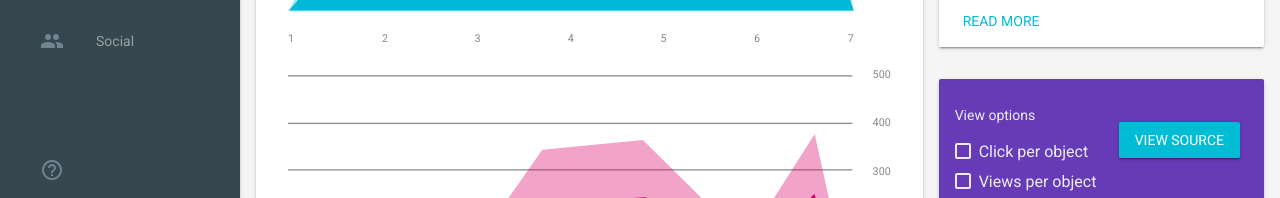
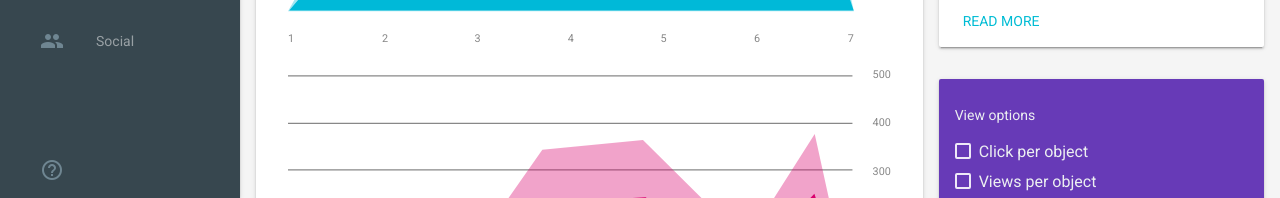
Before and after one commit to hackages/app.hacklunch, a website built with webpack: page public/index.html in a window 1280 px wide. Shown: the part 602-800 px from the top of the page. Built offline with nearby package versions, Linux system fonts and the light colour scheme; some packages are replaced by stand-ins of ours; files whose address does not match are found by name.

Commit message:
removed source from index.html

```diff
--- a/public/index.html
+++ b/public/index.html
@@ -5,7 +5,7 @@
     <meta http-equiv="X-UA-Compatible" content="IE=edge">
     <meta name="description" content="A front-end template that helps you build fast, modern mobile web apps.">
     <meta name="viewport" content="width=device-width, initial-scale=1">
-    <title>Material Design Lite</title>
+    <title>Hack your lunch with education content</title>
 
     <!-- Add to homescreen for Chrome on Android -->
     <meta name="mobile-web-app-capable" content="yes">
@@ -32,17 +32,6 @@
     <link rel="stylesheet" href="https://fonts.googleapis.com/icon?family=Material+Icons">
     <link rel="stylesheet" href="https://code.getmdl.io/1.1.2/material.cyan-light_blue.min.css">
     <link rel="stylesheet" href="styles.css">
-    <style>
-    #view-source {
-      position: fixed;
-      display: block;
-      right: 0;
-      bottom: 0;
-      margin-right: 40px;
-      margin-bottom: 40px;
-      z-index: 900;
-    }
-    </style>
   </head>
   <body>
     <div class="demo-layout mdl-layout mdl-js-layout mdl-layout--fixed-drawer mdl-layout--fixed-header">
@@ -228,7 +217,6 @@
           </g>
         </defs>
       </svg>
-      <a href="https://github.com/google/material-design-lite/blob/master/templates/dashboard/" target="_blank" id="view-source" class="mdl-button mdl-js-button mdl-button--raised mdl-js-ripple-effect mdl-button--colored mdl-color-text--white">View Source</a>
     <script src="https://code.getmdl.io/1.1.2/material.min.js"></script>
   </body>
 </html>
```
